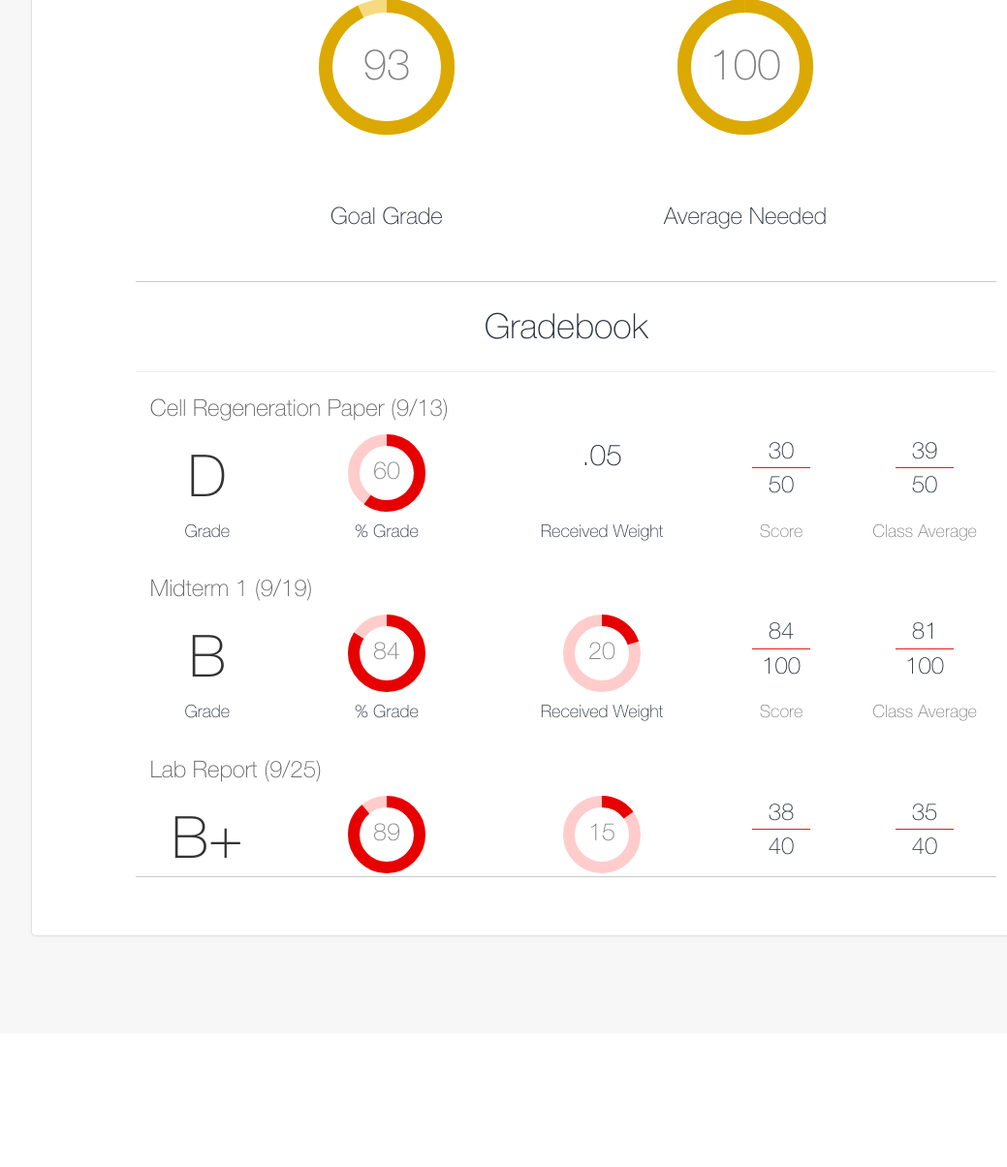
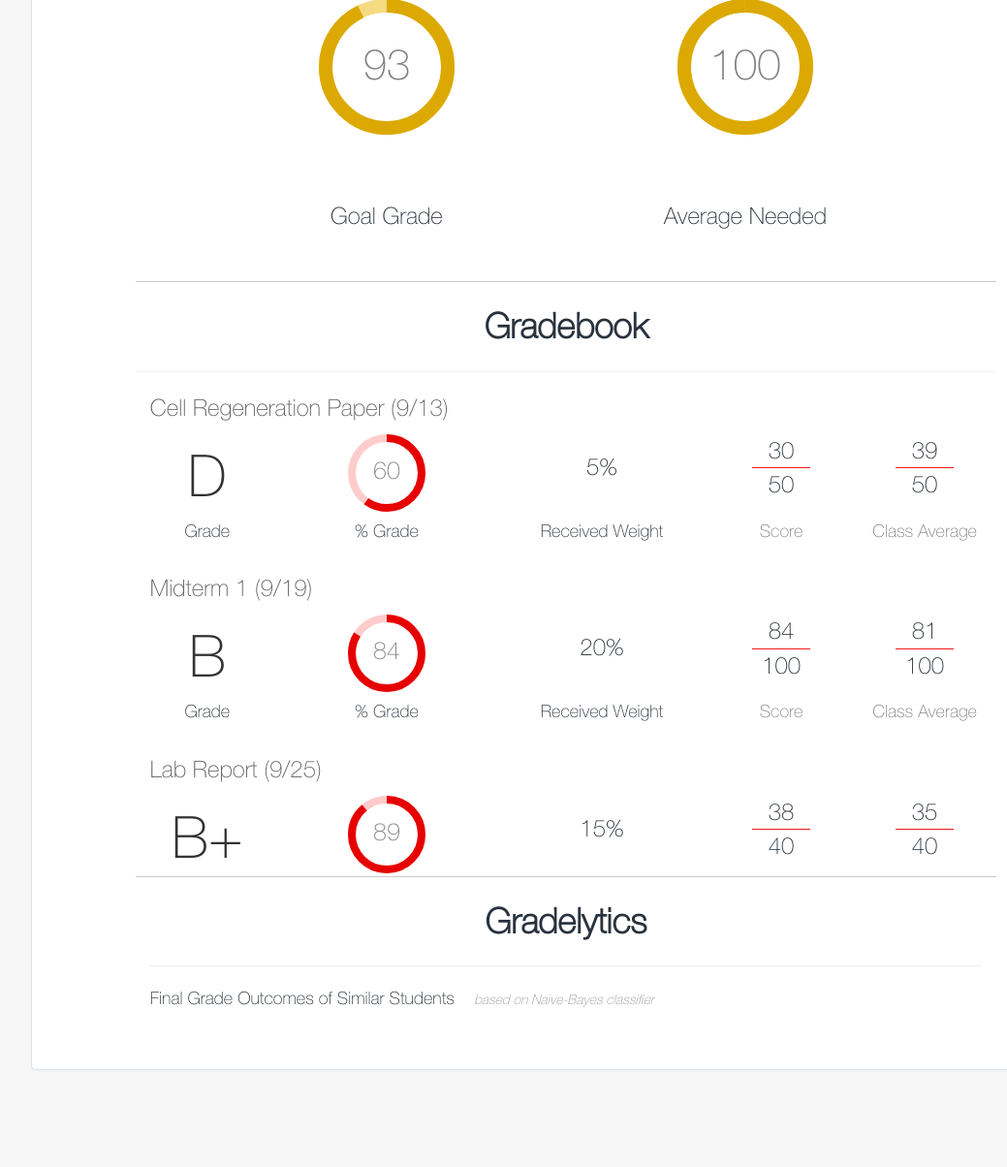
Before and after one commit to twang35/Manila, a PHP site: page /class-1.php in a window 1280 px wide. Shown: the part 1086-2290 px from the top of the page at 97% size, without its empty margins (145-1184 px from the left). Before the commit the page ends 2052 px from the top, so only its background shows below. Run offline with PHP 8.4, Linux system fonts and the light colour scheme; some libraries are stand-ins or nearby versions.

Commit message:
Added Gradelytics and received weight in Gradebook

```diff
--- a/class-1.php
+++ b/class-1.php
@@ -153,13 +153,8 @@
                 <div class="row">
                     <div class="col-md-12">
                         <h4 class="title pull-left">
-                                Course Progress
-                            </h4>
-                        <div class="btn-group pull-right">
-                            <button class="glow left">DAY</button>
-                            <button class="glow middle active">MONTH</button>
-                            <button class="glow right">YEAR</button>
-                        </div>
+                            Course Progress
+                        </h4>
                     </div>
                     <div class="span12">
                         <div id="statsChart"></div>
@@ -202,7 +197,7 @@
         </div>
 
         <div class="row grdbk" align="center">
-            <h1>Gradebook</h1>
+            <h1><b>Gradebook</b></h1>
             <hr>
             <div class="div-scroll">
                 <div class="grade-block" data-toggle="modal" data-target="#myModal1">
@@ -214,10 +209,10 @@
                     <div class="row" style="margin-top: 10px;">
                         <div class="col-md-2 grbk-letter">D</div>
                         <div class="col-md-3">
-                            <input type="text" value="60" class="knob second" data-readOnly=true data-thickness=".3" data-inputColor="#333" data-fgColor="#E60000" data-bgColor="#FFCCCC" data-width="80" data-height="80">
+                            <input type="text" value="60" class="knob second" data-readOnly=true data-inputColor="#333" data-fgColor="#E60000" data-bgColor="#FFCCCC" data-width="80" data-height="80">
                         </div>
-                        <div class="col-md-3">
-                            <h2 class="middle">.05</h2>
+                        <div class="col-md-3 middle">
+                            <h3>5%</h3>
                         </div>
                         <div class="col-md-2" style="padding:0px;">
                             <!-- <h3 class="points">47/50</h3> -->
@@ -258,10 +253,10 @@
                             B
                         </div>
                         <div class="col-md-3">
-                            <input type="text" value="84" class="knob second" data-thickness=".3" data-readOnly=true data-inputColor="#333" data-fgColor="#E60000" data-bgColor="#FFCCCC" data-width="80" data-height="80">
+                            <input type="text" value="84" class="knob second" data-readOnly=true data-inputColor="#333" data-fgColor="#E60000" data-bgColor="#FFCCCC" data-width="80" data-height="80">
                         </div>
-                        <div class="col-md-3">
-                            <input type="text" value="20" class="knob second" data-thickness=".3" data-readOnly=true data-inputColor="#333" data-fgColor="#E60000" data-bgColor="#FFCCCC" data-width="80" data-height="80">
+                        <div class="col-md-3 middle">
+                            <h3>20%</h3>
                         </div>
                         <div class="col-md-2" style="padding:0px;">
                             <!-- <h3 class="points">47/50</h3> -->
@@ -302,10 +297,10 @@
                             B+
                         </div>
                         <div class="col-md-3">
-                            <input type="text" value="89" class="knob second" data-thickness=".3" data-readOnly=true data-inputColor="#333" data-fgColor="#E60000" data-bgColor="#FFCCCC" data-width="80" data-height="80">
+                            <input type="text" value="89" class="knob second" data-readOnly=true data-inputColor="#333" data-fgColor="#E60000" data-bgColor="#FFCCCC" data-width="80" data-height="80">
                         </div>
-                        <div class="col-md-3">
-                            <input type="text" value="15" class="knob second" data-thickness=".3" data-readOnly=true data-inputColor="#333" data-fgColor="#E60000" data-bgColor="#FFCCCC" data-width="80" data-height="80">
+                        <div class="col-md-3 middle">
+                            <h3>15%</h3>
                         </div>
                         <div class="col-md-2" style="padding:0px;">
                             <!-- <h3 class="points">47/50</h3> -->
@@ -346,17 +341,17 @@
                             - -
                         </div>
                         <div class="col-md-3">
-                            <input type="text" value="96" class="knob second" data-thickness=".3" data-readOnly=true data-inputColor="#333" data-fgColor="#E60000" data-bgColor="#FFCCCC" data-width="80" data-height="80">
+                            <input type="text" value="96" class="knob second" data-readOnly=true data-inputColor="#333" data-fgColor="#E60000" data-bgColor="#FFCCCC" data-width="80" data-height="80">
                         </div>
-                        <div class="col-md-3">
-                            <input type="text" value="30" class="knob second" data-thickness=".3" data-readOnly=true data-inputColor="#333" data-fgColor="#E60000" data-bgColor="#FFCCCC" data-width="80" data-height="80">
+                        <div class="col-md-3 middle">
+                            <h3>30%</h3>
                         </div>
                         <div class="col-md-2" style="padding:0px;">
                             <!-- <h3 class="points">47/50</h3> -->
                             <h3 class="grbk-top-half">48</h3>
                             <h3>50</h3>
                         </div>
-                        <div class="col-md-2" style="padding:0px;">
+                        <div class="col-md-2 middle" style="padding:0px;">
                             <h3>10</h3>
                         </div>
                     </div>
@@ -380,7 +375,17 @@
                 </div>
             </div>
         </div>
+
+        <div class="col-md-12" align="center">
+            <h1><b>Gradelytics</b></h1>
+            <hr>
+            <h4 align="left">Final Grade Outcomes of Similar Students <small>based on Naive-Bayes classifier</small></h4>
+            <div id="gradelytics">
+        </div>
+
     </div>
+
+
 
 </div>
 <!-- end main container -->
@@ -775,6 +780,28 @@
             previousPoint = null;
         }
     });
+
+    Morris.Bar({
+            element: 'gradelytics',
+            data: [
+                {device: 'A', sells: 9},
+                {device: 'A-', sells: 12},
+                {device: 'B+', sells: 22},
+                {device: 'B', sells: 16},
+                {device: 'B-', sells: 14},
+                {device: 'C+', sells: 8},
+                {device: 'C', sells: 7},
+                {device: 'C-', sells: 4},
+                {device: 'D+ and lower', sells: 6}
+            ],
+            xkey: 'device',
+            ykeys: ['sells'],
+            labels: ['Percent'],
+            barRatio: 0.4,
+            xLabelMargin: 10,
+            hideHover: 'auto',
+            barColors: ["#DBA901"]
+        });
 </script>
 </body>
 
--- a/css/custom.css
+++ b/css/custom.css
@@ -21,6 +21,7 @@
 
 .row.grdbk {
 	margin-top: 20px;
+	margin-bottom: 20px;
 	padding-top: 20px;
 	background-color:#ffffff;
 	border-top: rgb(203, 202, 202);
@@ -37,5 +38,5 @@
 }
 
 .middle {
-	tranform: translateY(50%);
+	transform: translateY(50%);
 }
```
